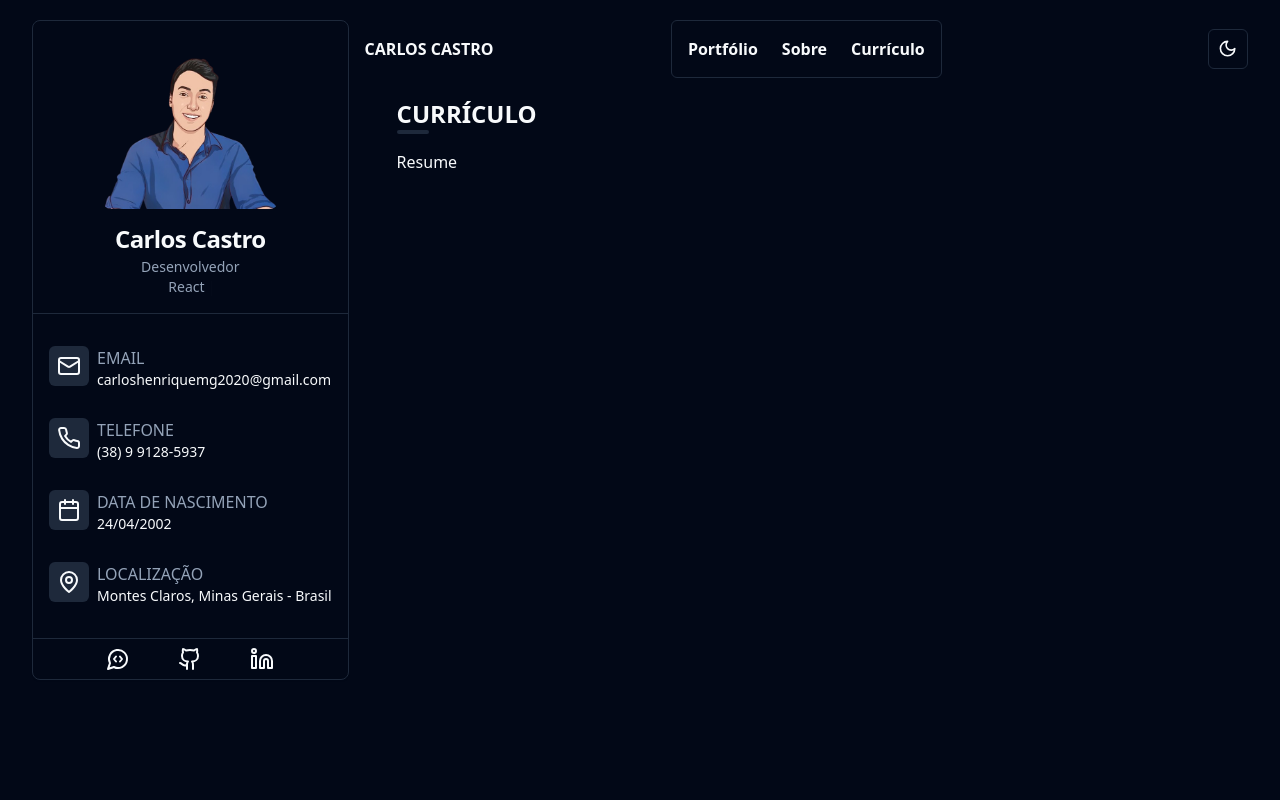
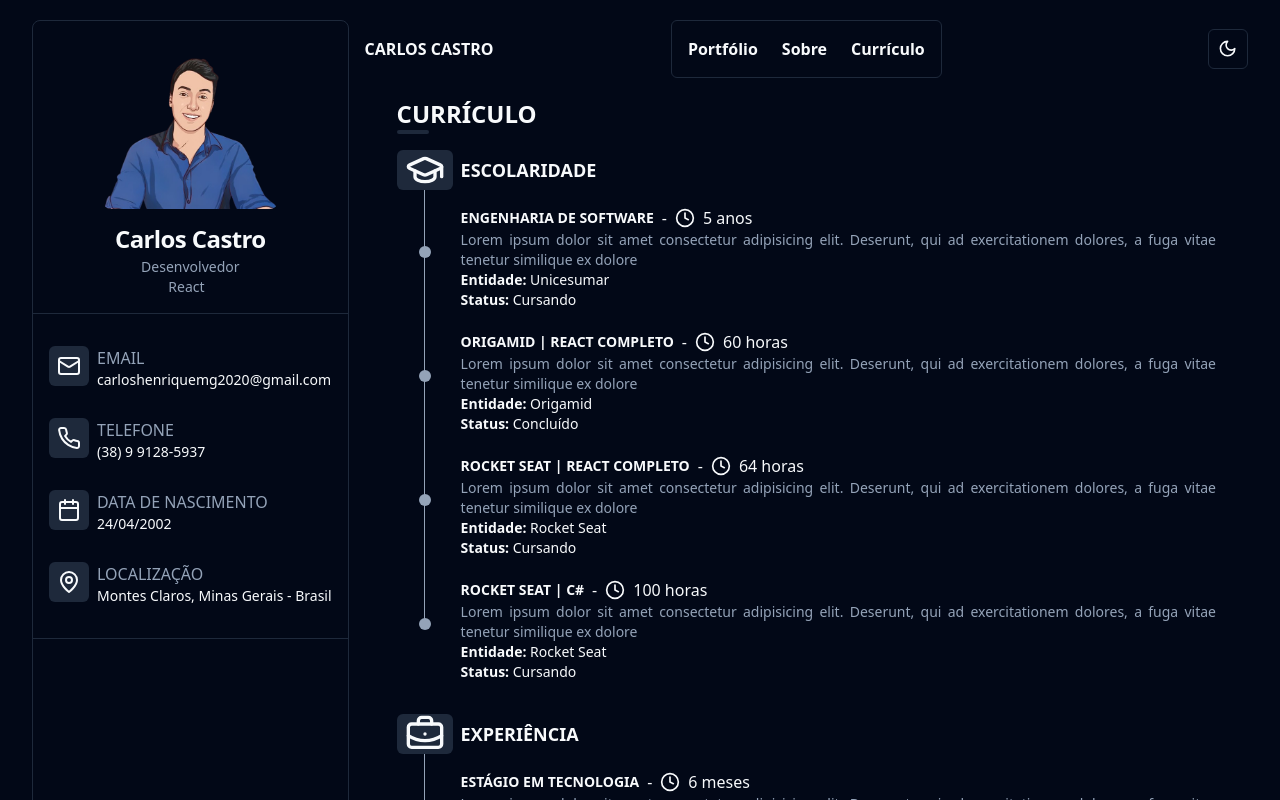
Before and after one commit to Carlos-Castro11/portfolio, a React (Vite) app: page /resume in a window 1280 px wide. Shown: the top 800 px of the page. Built offline with nearby package versions, Linux system fonts and the light colour scheme.

Commit message:
Add resume items

```diff
--- a/src/components/hero-mobile/hero-mobile.tsx
+++ b/src/components/hero-mobile/hero-mobile.tsx
@@ -7,7 +7,7 @@ import { HeroLinkMobile } from './hero-link-mobile'
 
 export function HeroMobile() {
   const [text] = useTypewriter({
-    words: ['TypeScript', 'React', 'Node', 'C#'],
+    words: ['TypeScript', 'React', 'Node', '.NET'],
     loop: true,
     delaySpeed: 2000,
   })
--- a/src/components/hero/hero.tsx
+++ b/src/components/hero/hero.tsx
@@ -23,7 +23,7 @@ import { HeroLink } from './hero-link'
 
 export function Hero() {
   const [text] = useTypewriter({
-    words: ['TypeScript', 'React', 'Node', 'C#'],
+    words: ['TypeScript', 'React', 'Node', '.NET'],
     loop: true,
     delaySpeed: 2000,
   })
--- /dev/null
+++ b/src/components/resume/resume-item-text.tsx
@@ -0,0 +1,44 @@
+import { Clock } from 'lucide-react'
+
+interface ResumeItemTextProps {
+  title: string
+  text: string
+  status: string
+  duration: string
+  entity: string
+}
+
+export function ResumeItemText({
+  text,
+  title,
+  status,
+  duration,
+  entity,
+}: ResumeItemTextProps) {
+  return (
+    <div
+      className={`relative
+        after:content[''] after:w-3 after:h-3 after:rounded-full after:bg-muted-foreground after:absolute after:-left-[2.6rem] after:bottom-1/2
+        xl:after:-left-[2.62rem]
+        `}
+    >
+      <div className="flex gap-2 items-center">
+        <h1 className="font-semibold uppercase text-sm text-nowrap">{title}</h1>
+        -
+        <span className="flex gap-2 items-center">
+          <Clock size={20} />
+          {duration}
+        </span>
+      </div>
+      <p className="text-justify text-muted-foreground text-sm">{text}</p>
+      <div className="flex flex-col">
+        <span className="font-semibold text-sm">
+          Entidade: <span className="font-normal">{entity}</span>
+        </span>
+        <span className="font-semibold text-sm">
+          Status: <span className="font-normal">{status}</span>
+        </span>
+      </div>
+    </div>
+  )
+}
--- /dev/null
+++ b/src/components/resume/resume-item.tsx
@@ -0,0 +1,47 @@
+import { ReactNode } from 'react'
+
+import { ResumeProps } from '@/db'
+
+import { BasicIcon } from '../basic-icon'
+import { ResumeItemText } from './resume-item-text'
+
+interface ResumeItemProps {
+  title: string
+  icon: ReactNode
+  data: ResumeProps[]
+  isJobsItem?: boolean
+}
+
+export function ResumeItem({
+  title,
+  icon,
+  data,
+  isJobsItem = false,
+}: ResumeItemProps) {
+  return (
+    <>
+      <div className="flex gap-2 items-center">
+        <BasicIcon icon={icon} />
+        <h3 className="font-semibold uppercase text-lg">{title}</h3>
+      </div>
+      <div
+        className={`ml-16 mt-4 space-y-5 relative
+          after:content[''] after:bg-muted-foreground ${isJobsItem ? 'after:h-[83%]' : 'after:h-[91%]'} after:w-[0.5px] after:absolute after:-left-[2.3rem] after:-top-4
+        `}
+      >
+        {data?.map((item) => {
+          return (
+            <ResumeItemText
+              key={item.id}
+              title={item.title}
+              duration={item.duration}
+              text={item.text}
+              status={item.status}
+              entity={item.entity}
+            />
+          )
+        })}
+      </div>
+    </>
+  )
+}
--- a/src/db.ts
+++ b/src/db.ts
@@ -1,6 +1,15 @@
 import dogs from './assets/images/dogs.jpg'
 import mf from './assets/images/marquesefinelli.jpg'
 import muflix from './assets/images/Muflix.jpg'
+
+export interface ResumeProps {
+  id: number
+  title: string
+  status: string
+  duration: string
+  entity: string
+  text: string
+}
 
 export const PROJECTS = [
   {
@@ -25,3 +34,75 @@ export const PROJECTS = [
     image: mf,
   },
 ]
+
+export const EDUCATION: ResumeProps[] = [
+  {
+    id: 1,
+    title: 'Engenharia de software',
+    status: 'Cursando',
+    duration: '5 anos',
+    entity: 'Unicesumar',
+    text: `
+        Lorem ipsum dolor sit amet consectetur adipisicing elit. Deserunt, qui ad exercitationem dolores,
+        a fuga vitae tenetur similique ex dolore
+      `,
+  },
+  {
+    id: 2,
+    title: 'Origamid | React Completo',
+    status: 'Concluído',
+    duration: '60 horas',
+    entity: 'Origamid',
+    text: `
+        Lorem ipsum dolor sit amet consectetur adipisicing elit. Deserunt, qui ad exercitationem dolores,
+        a fuga vitae tenetur similique ex dolore
+      `,
+  },
+  {
+    id: 3,
+    title: 'Rocket Seat | React Completo',
+    status: 'Cursando',
+    duration: '64 horas',
+    entity: 'Rocket Seat',
+    text: `
+        Lorem ipsum dolor sit amet consectetur adipisicing elit. Deserunt, qui ad exercitationem dolores,
+        a fuga vitae tenetur similique ex dolore
+      `,
+  },
+  {
+    id: 4,
+    title: 'Rocket Seat | C#',
+    status: 'Cursando',
+    duration: '100 horas',
+    entity: 'Rocket Seat',
+    text: `
+      Lorem ipsum dolor sit amet consectetur adipisicing elit. Deserunt, qui ad exercitationem dolores,
+      a fuga vitae tenetur similique ex dolore
+    `,
+  },
+]
+
+export const JOBS: ResumeProps[] = [
+  {
+    id: 1,
+    title: 'Estágio em Tecnologia',
+    status: 'Concluído',
+    duration: '6 meses',
+    entity: 'CAA/NM',
+    text: `
+        Lorem ipsum dolor sit amet consectetur adipisicing elit. Deserunt, qui ad exercitationem dolores,
+        a fuga vitae tenetur similique ex dolore
+      `,
+  },
+  {
+    id: 2,
+    title: 'Estágio em Desenvolvimento Web',
+    status: 'Em andamento',
+    duration: '1 ano',
+    entity: 'Guardian',
+    text: `
+        Lorem ipsum dolor sit amet consectetur adipisicing elit. Deserunt, qui ad exercitationem dolores,
+        a fuga vitae tenetur similique ex dolore
+      `,
+  },
+]
--- a/src/pages/app/resume.tsx
+++ b/src/pages/app/resume.tsx
@@ -1,3 +1,26 @@
+import { BriefcaseBusiness, GraduationCap } from 'lucide-react'
+
+import { ResumeItem } from '@/components/resume/resume-item'
+import { EDUCATION, JOBS } from '@/db'
+
 export function Resume() {
-  return <h1>Resume</h1>
+  return (
+    <div className="space-y-8">
+      <div>
+        <ResumeItem
+          title="Escolaridade"
+          data={EDUCATION}
+          icon={<GraduationCap size={40} />}
+        />
+      </div>
+      <div>
+        <ResumeItem
+          title="Experiência"
+          data={JOBS}
+          icon={<BriefcaseBusiness size={40} />}
+          isJobsItem={true}
+        />
+      </div>
+    </div>
+  )
 }
```
